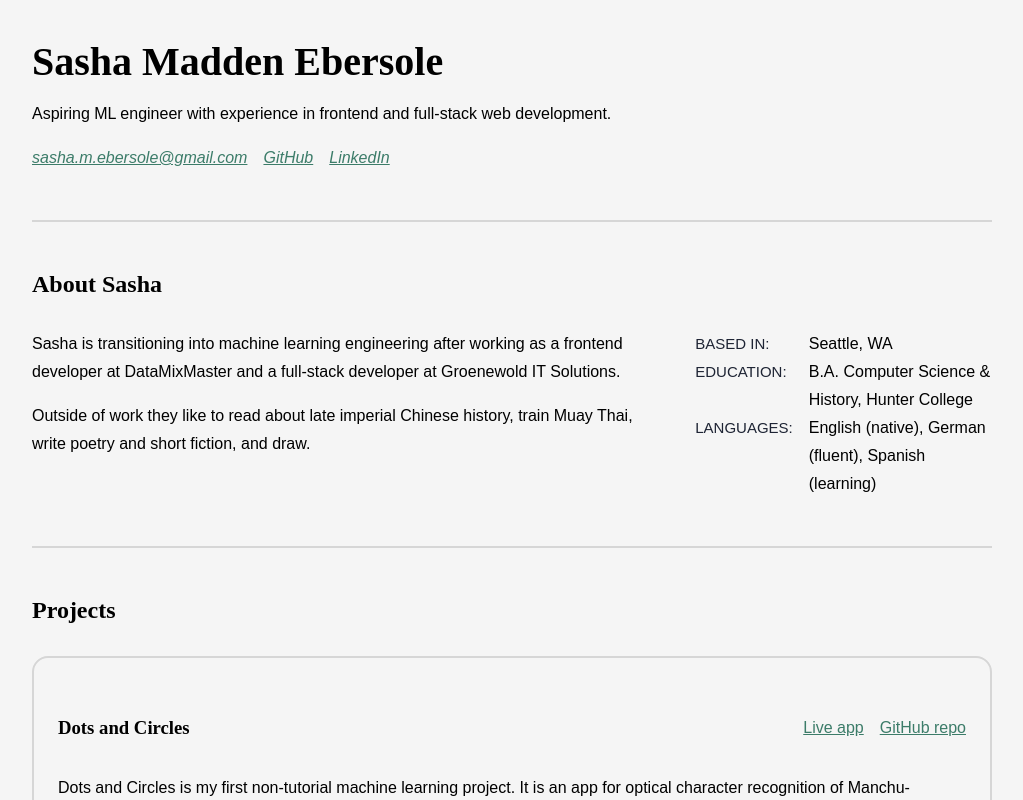
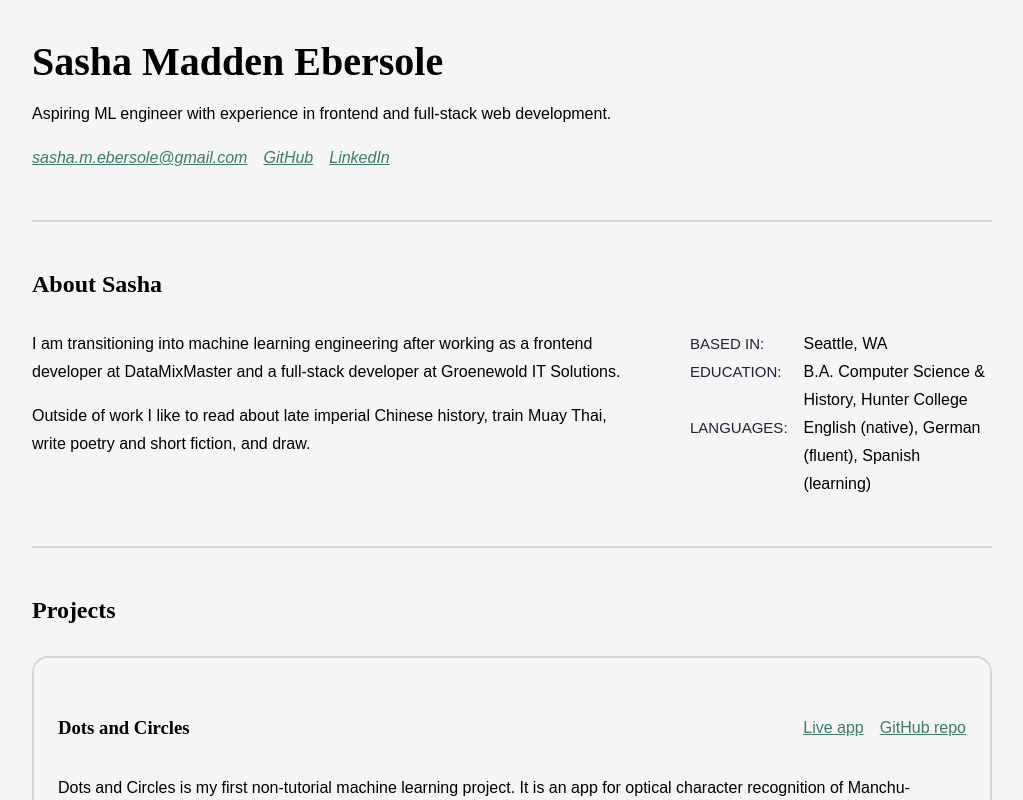
Before and after one commit to AVespaIsNotAMotorcycle/AVespaIsNotAMotorcycle.github.io, a Next.js app: page / in a window 1280 px wide. Shown: the top 800 px of the page, without its empty margins (128-1151 px from the left). Built offline with nearby package versions, Linux system fonts and the light colour scheme.

Commit message:
Switch from third to first person

```diff
--- a/app/About.tsx
+++ b/app/About.tsx
@@ -5,12 +5,12 @@ export default function About() {
 			<div>
 				<div>
 					<p>
-						Sasha is transitioning into machine learning engineering after working
+						I am transitioning into machine learning engineering after working
 						as a frontend developer at DataMixMaster and a full-stack developer at
 						Groenewold IT Solutions.
 					<p>
 					</p>
-						Outside of work they like to read about late imperial Chinese history,
+						Outside of work I like to read about late imperial Chinese history,
 						train Muay Thai, write poetry and short fiction, and draw.
 					</p>
 				</div>
```
